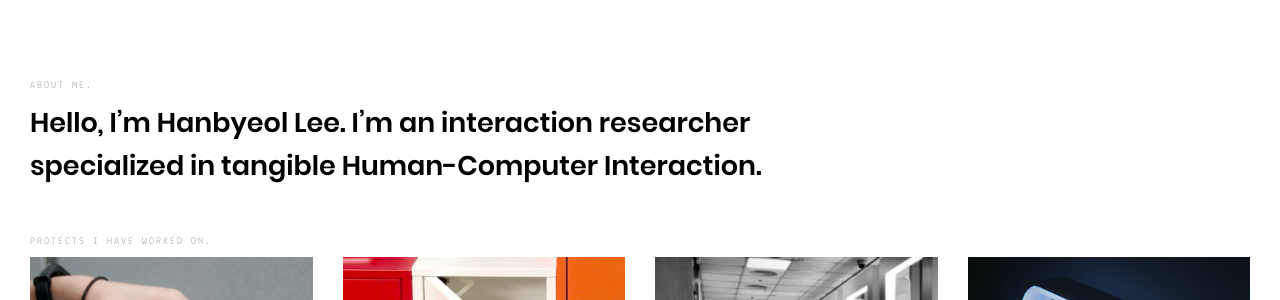
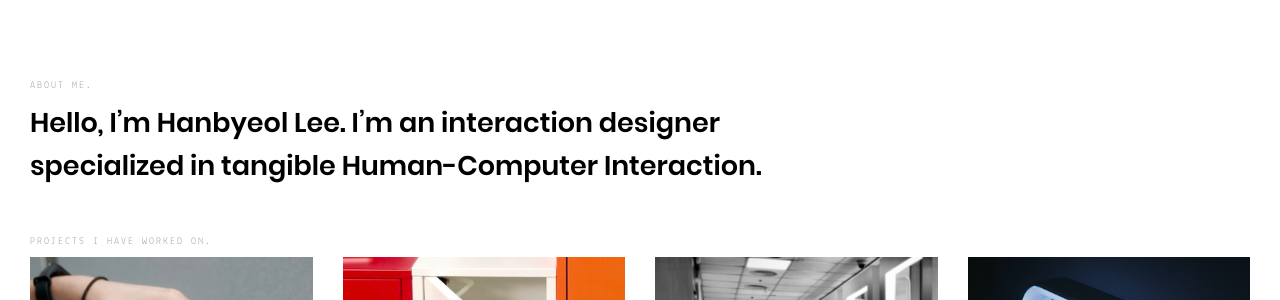
Before and after one commit to hanby-ixd/hanby-ixd.github.io, a Jekyll site: the page built from index.html, in a window 1280 px wide. Shown: the part 207-507 px from the top of the page. Built offline with Jekyll 4.4.1, drawn with Linux system fonts in a browser that asks for light colours; nearby versions of some CDN libraries; library files that are not in the unit come from our copies.

Commit message:
designer

```diff
--- a/_config.yml
+++ b/_config.yml
@@ -1,7 +1,7 @@
 # User config
 author: "Hanbyeol Lee"
 tagline: "Interaction Design Portfolio"
-description: "Hello, I’m Hanbyeol Lee. I’m an interaction researcher specialized in tangible Human-Computer Interaction."
+description: "Hello, I’m Hanbyeol Lee. I’m an interaction designer specialized in tangible Human-Computer Interaction."
 keywords: "Interaction Design, HCI"
 email: "hanby.ixd@gmail.com"
 cv: "https://drive.google.com/file/d/1RdR2Nh0c5Nks0kQ-mTPo1lLvKtNJn13P/view?usp=sharing"
```
Also changed, not shown: 4 other files.
